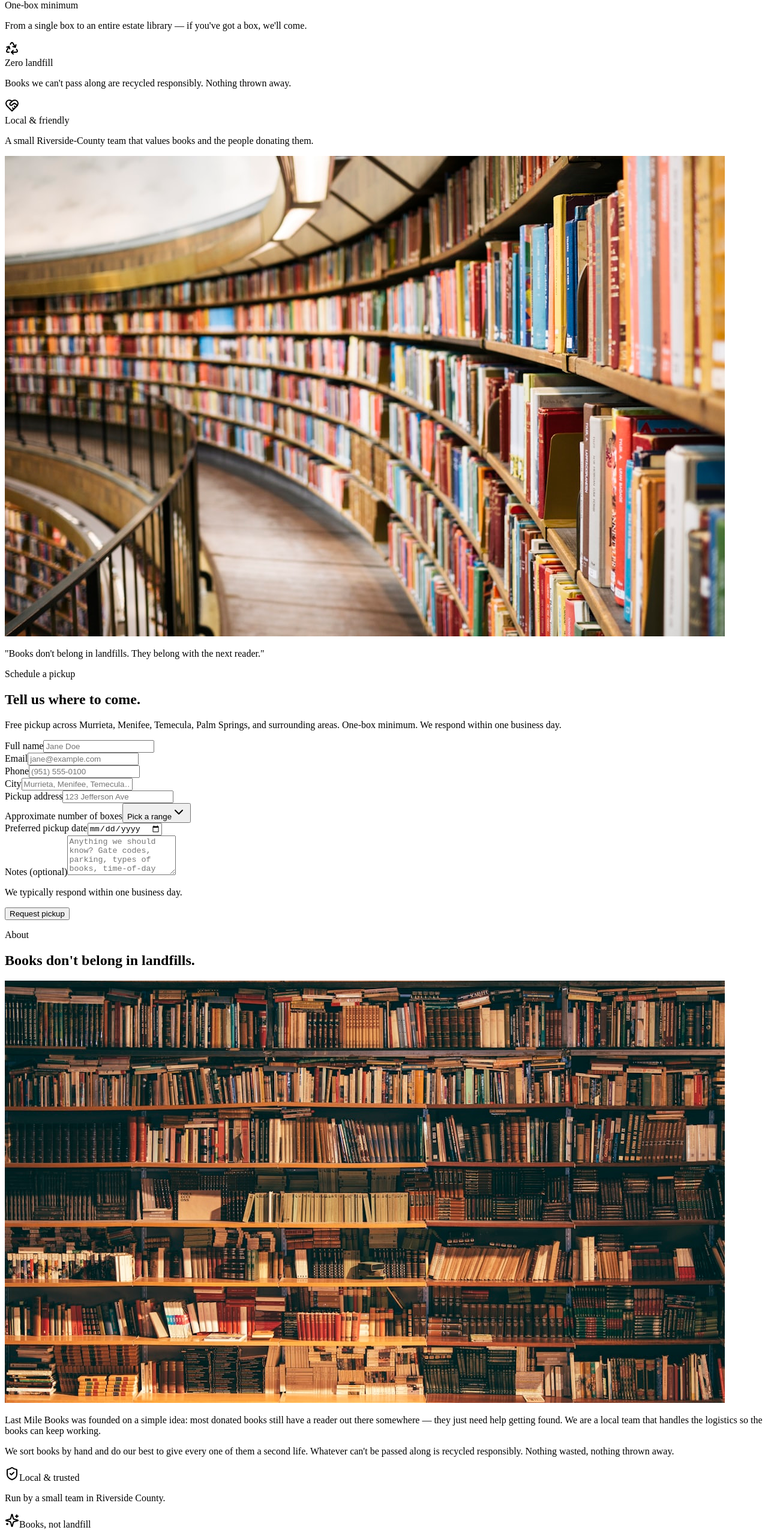
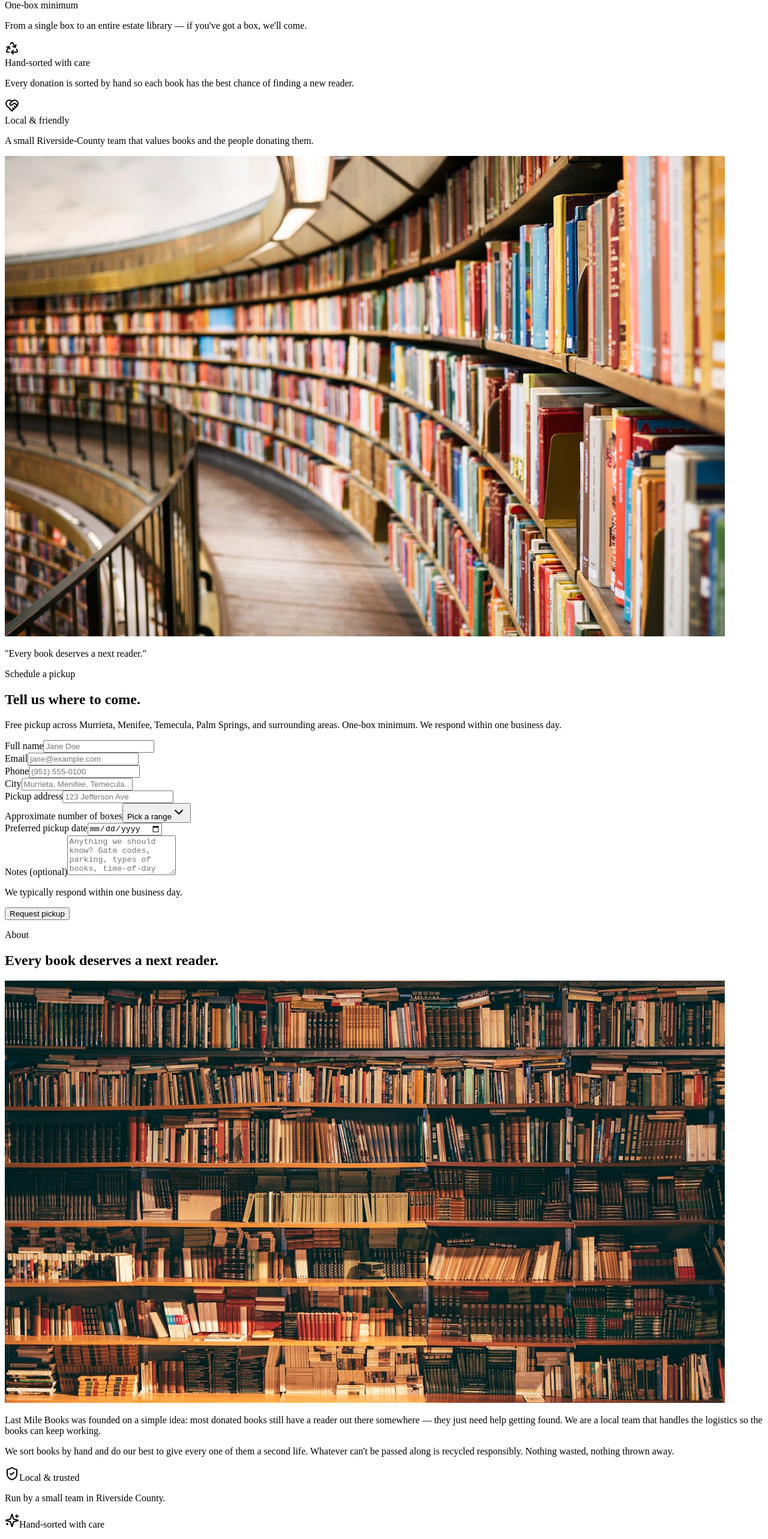
Before and after one commit to wvelez7/lastmilebooks, a React (Vite) app in the folder client/: page / in a window 1280 px wide. Shown: the part 4680-7246 px from the top of the page at 60% size. Built offline with nearby package versions, Linux system fonts and the light colour scheme.

Commit message:
Remove landfill claims from website copy

```diff
--- a/client/src/pages/Home.tsx
+++ b/client/src/pages/Home.tsx
@@ -208,8 +208,8 @@ export default function Home() {
                   },
                   {
                     Icon: Recycle,
-                    title: "Zero landfill",
-                    body: "Books we can't pass along are recycled responsibly. Nothing thrown away.",
+                    title: "Hand-sorted with care",
+                    body: "Every donation is sorted by hand so each book has the best chance of finding a new reader.",
                   },
                   {
                     Icon: HeartHandshake,
@@ -248,8 +248,7 @@ export default function Home() {
           <div className="absolute inset-0 bg-foreground/30" />
           <div className="absolute inset-0 flex items-center justify-center px-6">
             <p className="max-w-2xl text-center font-serif text-2xl font-semibold leading-snug text-background md:text-3xl">
-              "Books don't belong in landfills. They belong with the next
-              reader."
+              "Every book deserves a next reader."
             </p>
           </div>
         </div>
@@ -288,7 +287,7 @@ export default function Home() {
                 About
               </p>
               <h2 className="mt-3 font-serif text-3xl font-semibold tracking-tight md:text-4xl">
-                Books don't belong in landfills.
+                Every book deserves a next reader.
               </h2>
               <div className="mt-8 aspect-[4/3] overflow-hidden rounded-2xl border border-border shadow-sm">
                 <img
@@ -319,8 +318,8 @@ export default function Home() {
                 />
                 <Stat
                   Icon={Sparkles}
-                  label="Books, not landfill"
-                  body="Every book given a second chance — recycled if we can't place it."
+                  label="Hand-sorted with care"
+                  body="Every book given a second chance with a new reader."
                 />
               </div>
             </div>
@@ -355,7 +354,7 @@ export default function Home() {
               },
               {
                 q: "What kinds of books do you take?",
-                a: "Just about everything: fiction, non-fiction, textbooks, cookbooks, children's books, hardcovers, paperbacks. Whatever we can't pass along is recycled responsibly.",
+                a: "Just about everything: fiction, non-fiction, textbooks, cookbooks, children's books, hardcovers, paperbacks. We accept books in just about any readable condition.",
               },
               {
                 q: "Can you provide a donation receipt?",
@@ -383,7 +382,7 @@ export default function Home() {
               },
               {
                 q: "What kinds of books do you NOT accept?",
-                a: "Almost nothing is off-limits. Fiction, non-fiction, textbooks, cookbooks, children's books, hardcovers, paperbacks, encyclopedias, reference books, religious books, art books — all welcome. The only books we cannot accept are those that are wet, moldy, or actively falling apart. Anything else we can't place with a new reader is recycled responsibly. Nothing goes to landfill.",
+                a: "Almost nothing is off-limits. Fiction, non-fiction, textbooks, cookbooks, children's books, hardcovers, paperbacks, encyclopedias, reference books, religious books, art books — all welcome. The only books we cannot accept are those that are wet, moldy, or actively falling apart.",
               },
             ].map((item) => (
               <details
```
